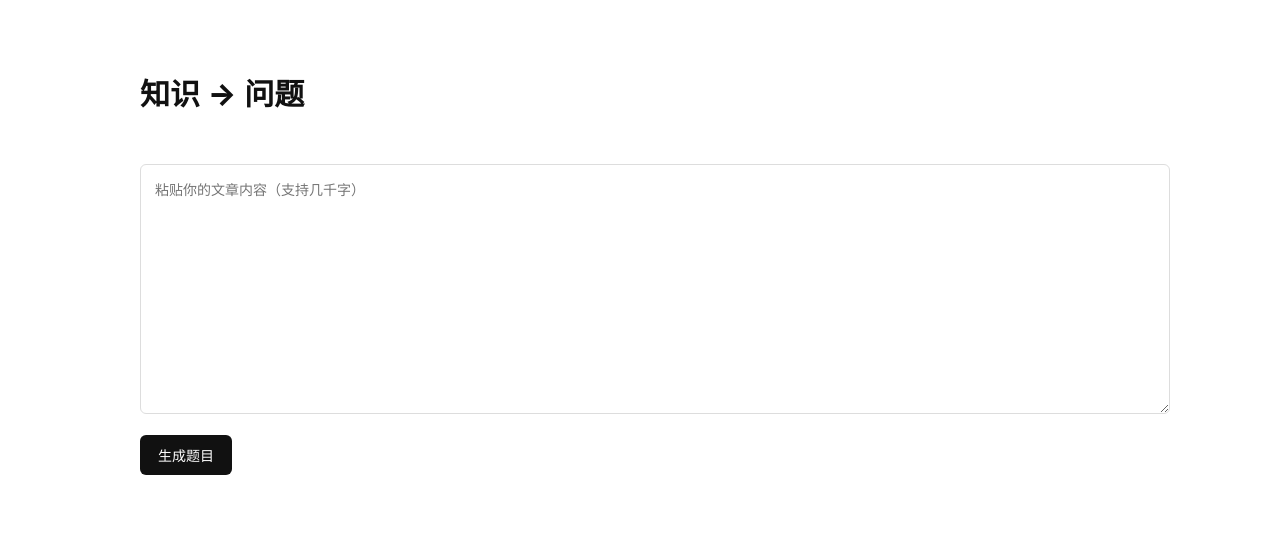
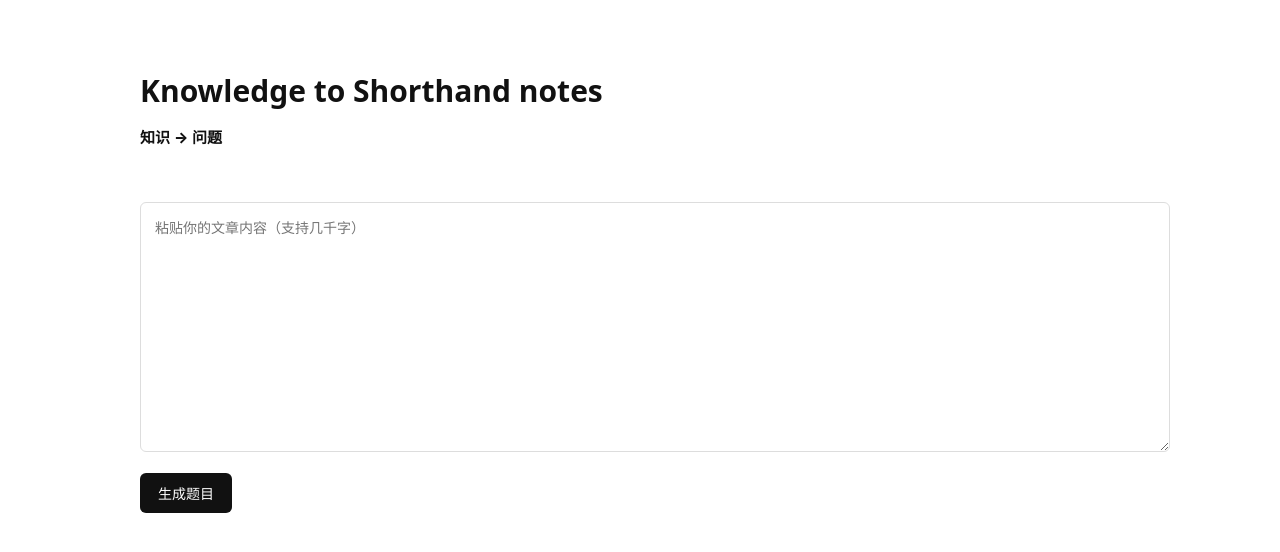
Before and after one commit to Artech2021/mysite, a plain HTML site: page index.html in a window 1280 px wide. Drawn offline with Linux system fonts and the light colour scheme.

Commit message:
Update index.html
更新了标题

```diff
--- a/index.html
+++ b/index.html
@@ -75,7 +75,7 @@
 
 <body>
 <div class="container">
-  <h1>知识 → 问题</h1>
+  <h1>Knowledge to Shorthand notes<br><span style="font-size: 0.5em;">知识 → 问题</span></h1>
 
   <textarea id="inputText" placeholder="粘贴你的文章内容（支持几千字）"></textarea>
   <br>
```
